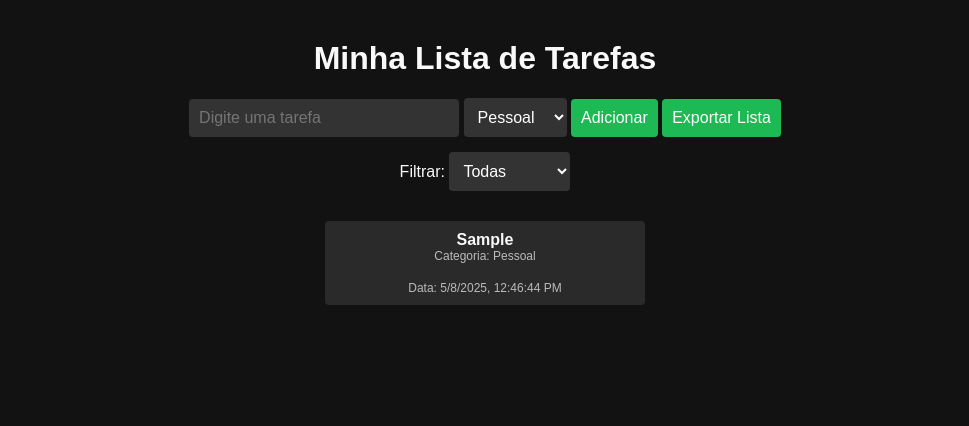
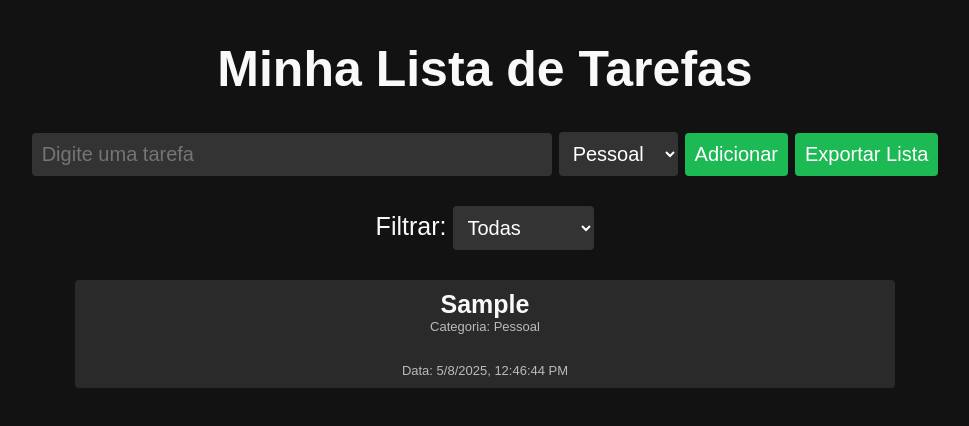
Before and after one commit to saimonmt/js, a website: page to-do-list/index.html in a window 1280 px wide. Both pictures are taken after typing "Sample" into the empty fields and a click on the button "Adicionar". Shown: the whole page, without its empty margins (155-1124 px from the left). Drawn offline with Linux system fonts and the light colour scheme.

Commit message:
Aumento da fonte para apresentacao
Solicitado Josi para aumentar o tamanho da fonte para melhor visualizacao.

```diff
--- a/to-do-list/css/style.css
+++ b/to-do-list/css/style.css
@@ -4,17 +4,18 @@ body {
   margin-top: 40px;
   background-color: #121212;
   color: #f9f9f9;
+  font-size: 25px;
 }
 
 input, button {
   padding: 10px;
-  font-size: 16px;
+  font-size: 20px;
   border: none;
   border-radius: 4px;
 }
 
 input {
-  width: 250px;
+  width: 500px;
   background-color: #333;
   color: white;
 }
@@ -38,7 +39,7 @@ li {
   list-style: none;
   padding: 10px;
   margin: 5px auto;
-  width: 300px;
+  width: 800px;
   background-color: #2a2a2a;
   cursor: pointer;
   border-radius: 4px;
@@ -51,7 +52,7 @@ li.concluida {
 
 select {
   padding: 10px;
-  font-size: 16px;
+  font-size: 20px;
   border: none;
   border-radius: 4px;
   background-color: #333;
@@ -60,7 +61,7 @@ select {
 
 small {
   display: block;
-  font-size: 12px;
+  font-size: 13px;
   color: #bbb;
 }
 
--- a/to-do-list/index.html
+++ b/to-do-list/index.html
@@ -18,7 +18,7 @@
     <h1>Minha Lista de Tarefas</h1>
     <!-- <button onclick="mudarTema()">Alterar Tema</button> -->
 
-    <div style="margin-bottom: 15px;">
+    <div style="margin-bottom: 30px;">
       <input type="text" id="inputTarefa" placeholder="Digite uma tarefa">
       <select id="categoriaTarefa">
         <option value="Pessoal">Pessoal</option>
@@ -30,7 +30,7 @@
       <button onclick="exportarLista()">Exportar Lista</button>
     </div>
 
-    <div style="margin-bottom: 15px;">
+    <div style="margin-bottom: 20px;">
       <label>Filtrar: </label>
       <select id="filtro" onchange="filtrarTarefas()">
         <option value="todas">Todas</option>
```
